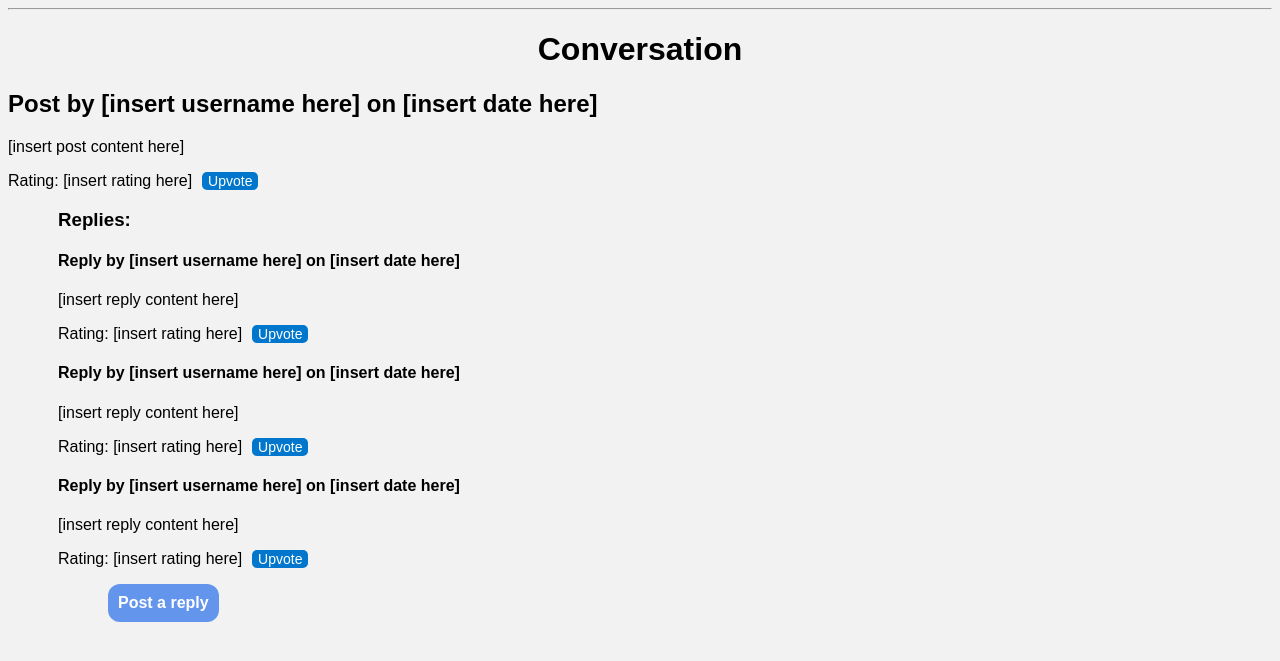
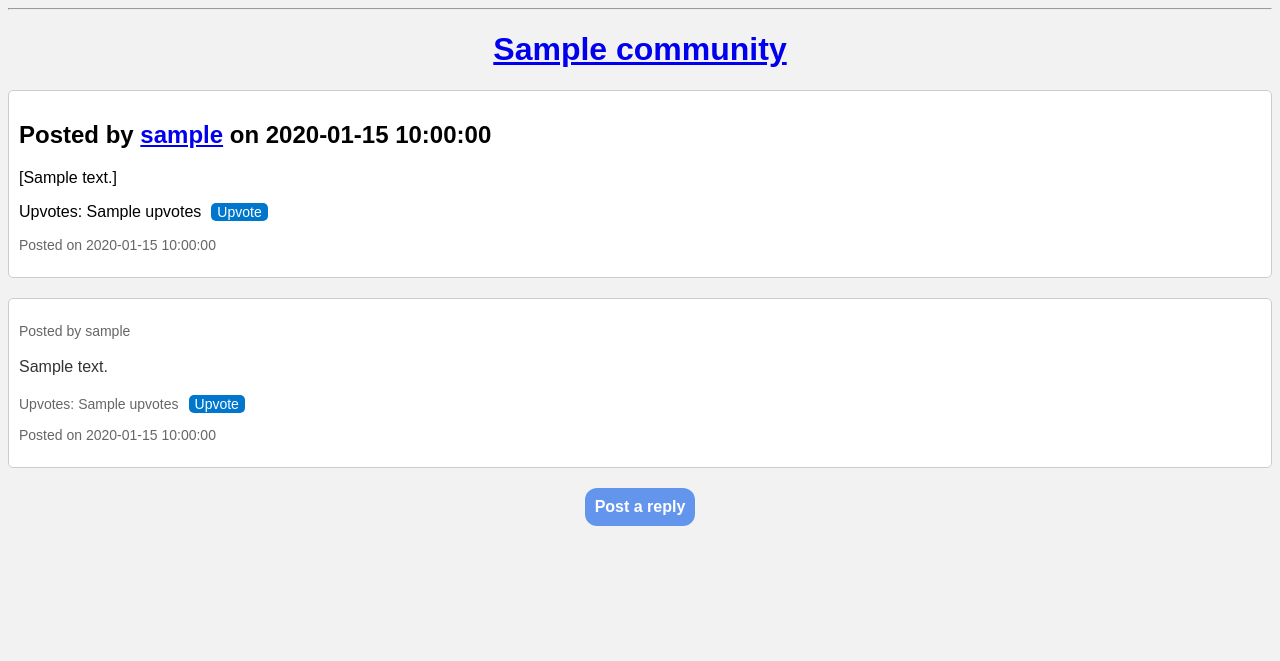
Before and after one commit to domibou/Readit, a Flask app: template app/templates/post.html in a window 1280 px wide. Shown: the part 51-712 px from the top of the page. Run offline with Flask 3, Linux system fonts and the light colour scheme; the template is opened without the code that fills it: most values are stand-ins (such as "Sample title", 1, 10 or a date in 2020).

Commit message:
page posts

```diff
--- a/app/templates/post.html
+++ b/app/templates/post.html
@@ -5,32 +5,29 @@
 {% endblock %}
 
 {% block body %}
-	<h1>Conversation</h1>
+	<h1><a href="{{ url_for('community', community_id=post[0]['community_id']) }}" >{{ post[0]['community'] }}</a></h1>
 
-	<div>
-		<h2>Post by [insert username here] on [insert date here]</h2>
-		<p>[insert post content here]</p>
-		<p>Rating: <span class="rating">[insert rating here]</span><button class="upvote-button">Upvote</button></p>
+	<div class="post">
+		<h2>Posted by <a href="{{ url_for('profile', user_id=post[0]['user_id']) }}">{{ post[0]['username'] }}</a> on {{ post[0]['creation_date']}}</h2>
+		<p>{{ [post[0]['content']] }}</p>
+		<p>Upvotes: <span class="rating">{{ post[0]['upvotes']}}</span><button class="upvote-button">Upvote</button></p>
+        <p class="creation_date">Posted on {{ post[0]['creation_date'] }}</p>
 	</div>
 
-	<div style="margin-left: 50px;">
-		<h3>Replies:</h3>
-		<div>
-			<h4>Reply by [insert username here] on [insert date here]</h4>
-			<p>[insert reply content here]</p>
-			<p>Rating: <span class="rating">[insert rating here]</span><button class="upvote-button">Upvote</button></p>
-		</div>
-		<div>
-			<h4>Reply by [insert username here] on [insert date here]</h4>
-			<p>[insert reply content here]</p>
-			<p>Rating: <span class="rating">[insert rating here]</span><button class="upvote-button">Upvote</button></p>
-		</div>
-		<div>
-			<h4>Reply by [insert username here] on [insert date here]</h4>
-			<p>[insert reply content here]</p>
-			<p>Rating: <span class="rating">[insert rating here]</span><button class="upvote-button">Upvote</button></p>
-		</div>
-	</div>
+	{% if comments %}
+        <div class="container">
+            {% for comment in comments %}
+			<div class="post">
+				<p class="author">Posted by <a href="{{ url_for('profile', user_id=comment['user_id']) }}">{{ comment['username'] }}</a></p>
+				<p class="content">{{ comment['content'] }}</p>
+				<p class="upvotes">Upvotes: {{ comment['upvotes'] }}<button class="upvote-button">Upvote</button></p>
+				<p class="creation_date">Posted on {{ comment['creation_date'] }}</p>
+			  </div>
+            {% endfor %}
+        </div>
+        {% endif %}
 
-	<button class="largeButton" style="margin-left: 100px;">Post a reply</button>
+<div style="text-align: center;">
+  <button class="largeButton">Post a reply</button>
+</div>
 {% endblock %}
```
Also changed, not shown: app/views.py (+57 -3 lines).
